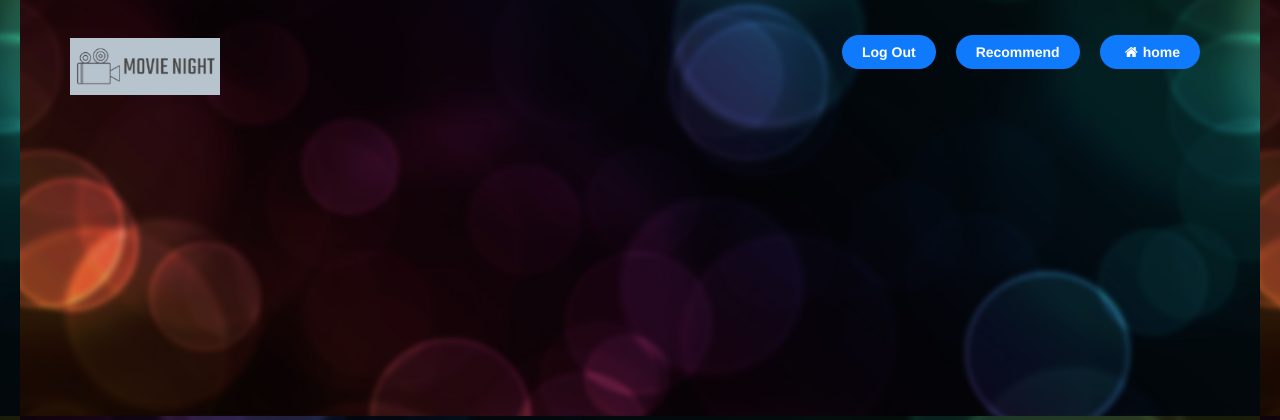
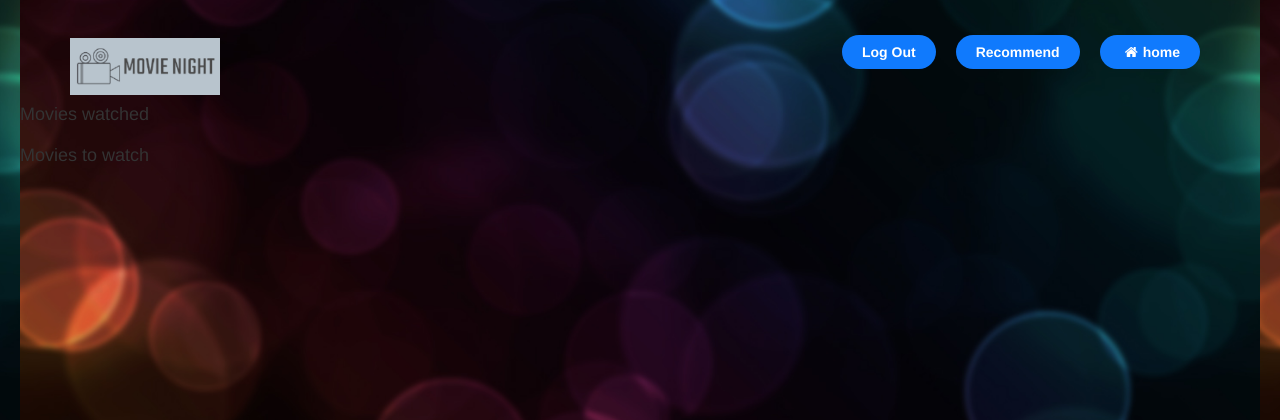
Before and after one commit to jestra17/MovieNight, a Flask app: template templates/userHome.html in a window 1280 px wide. Shown: the top 420 px of the page. Run offline with Flask 3, Linux system fonts and the light colour scheme; the template is opened without the code that fills it: most values are stand-ins (such as "Sample title", 1, 10 or a date in 2020); some libraries are stand-ins or nearby versions.

Commit message:
user profile carousel completion

```diff
--- a/templates/userHome.html
+++ b/templates/userHome.html
@@ -6,9 +6,10 @@
 {% endblock %}
 
 {% block content %}
+<h4>Movies watched</h4>
 <div class="owl-carousel owl-theme" id="myWatchedList">
 </div>
-
+<h4>Movies to watch</h4>
 <div class="owl-carousel owl-theme" id="myToWatchList">
 </div>
 <script>
```
Also changed, not shown: database/database.db.
